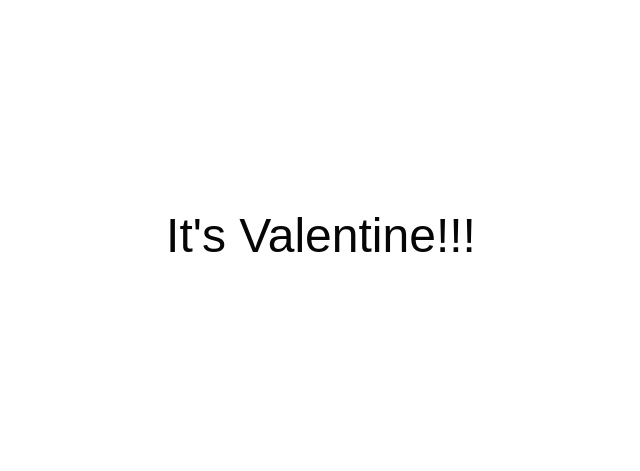
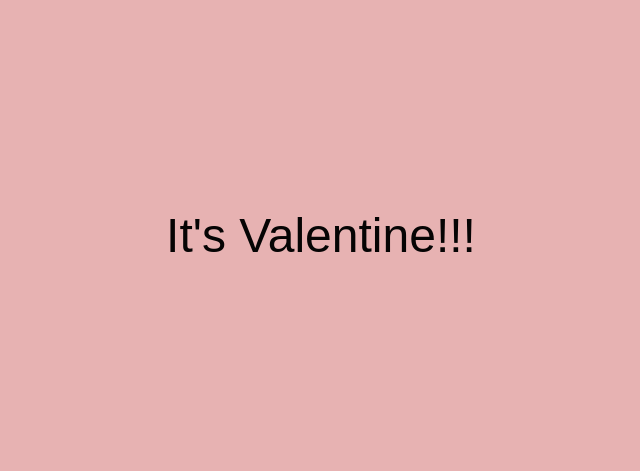
Before and after one commit to Uv-Katalist/valentines, a website: page index.html in a window 1280 px wide. Shown: the whole page, without its empty margins (319-959 px from the left). Drawn offline with nearby package versions, Linux system fonts and the light colour scheme.

Commit message:
background

```diff
--- a/style/style.css
+++ b/style/style.css
@@ -5,6 +5,7 @@ html {
 body {
   margin: 0;
   font-family: "Work Sans", sans-serif;
+  background-color: #e7b2b2;
 }
 
 .container {
```
